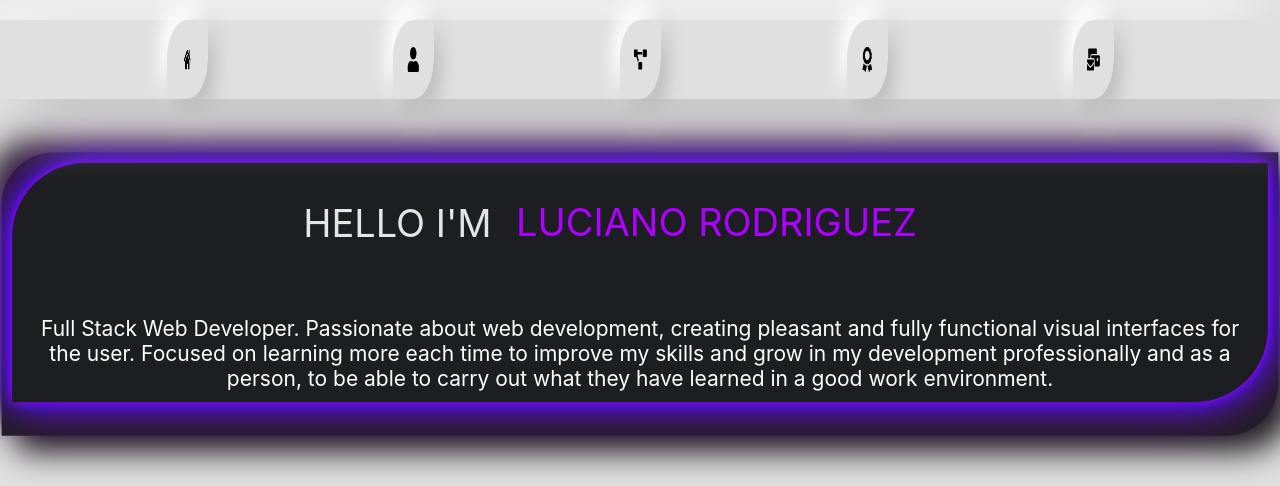
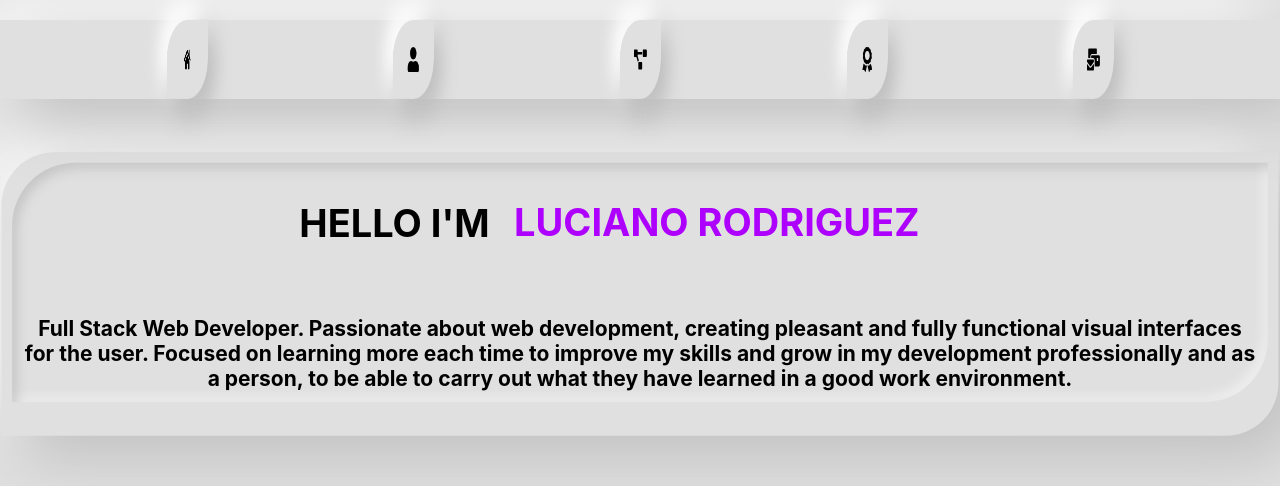
Before and after one commit to LucianoRp1/portafolio, a React (Create React App) app in the folder client/: page /home in a window 1280 px wide. Shown: the top 486 px of the page. Built offline with nearby package versions, Linux system fonts and the light colour scheme.

Commit message:
about modificacion

```diff
--- a/client/src/Components/aboutMe/aboutMe.css
+++ b/client/src/Components/aboutMe/aboutMe.css
@@ -4,38 +4,34 @@
  transform: scale(1.05);
  width: 95%;
  height: 270px;
- background-color: #1D1E22;
- box-shadow: 15px 15px 30px #191919,
-              -15px -15px 30px #292929;
+background: #e0e0e0;
+box-shadow: 20px 20px 60px #bebebe,
+               -20px -20px 60px #ffffff;
  transition: border-radius cubic-bezier(0.075, 0.82, 0.165, 1) 1s,
               transform cubic-bezier(0.075, 0.82, 0.165, 1) 1s;
 }
 
-/*.card:hover {
- border-bottom-right-radius: 50px;
- border-top-left-radius: 50px;
- transform: scale(1.05);
-}
-*/
+
 
 .boxAbout{
   margin: 10px;
-   box-shadow: 0 0 10px #ae00ff, 0 0 25px #001eff, 0 0 50px #ae00ff;
     border-bottom-right-radius: 70px;
- border-top-left-radius: 70px;
+               box-shadow: inset 5px 5px 10px #a9a9aa77, inset -5px -5px 10px #ffffff7e;
+ border-radius: 60px 0 60px 0;
+
 }
 .cardContainer{
-     color: #e5e5e5;
+     color: black;
   font-size: 2.26rem;
   text-transform: uppercase;
-/*  height: 100vh;*/
   display: flex;
   align-items: center;
   justify-content: center;
+  font-weight: bold;
+
 
 }
 .animation {
-/*     box-shadow: 0 0 10px #ae00ff, 0 0 25px #001eff, 0 0 50px #ae00ff;*/
   height:50px;
   overflow:hidden;
   margin-left: 1rem;
@@ -74,7 +70,8 @@
     font-size: 20px;
     display: flex;
     text-align: center;
-    color: white;
+font-weight: bold;
+    color: black;
 }
 
 @media(max-width: 650px) {
```
